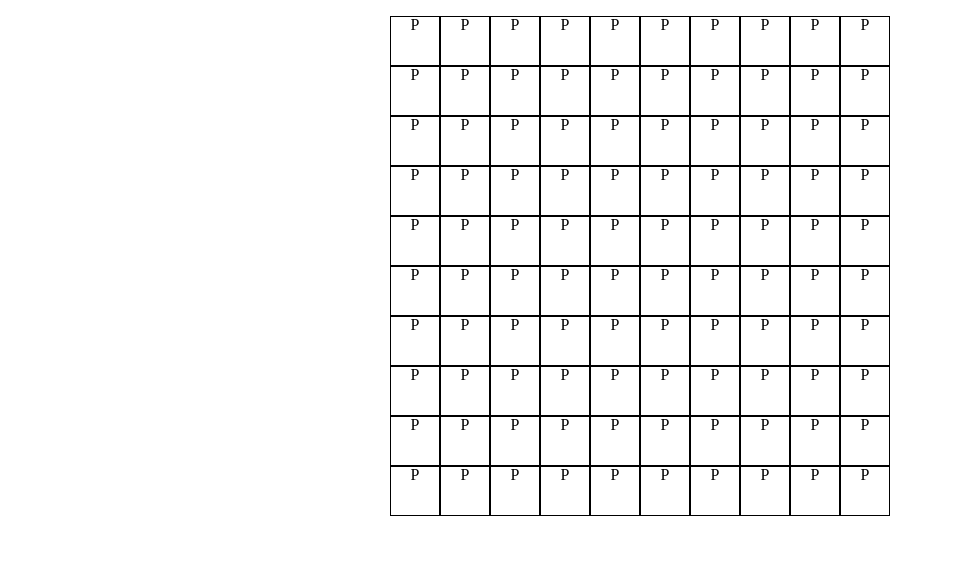
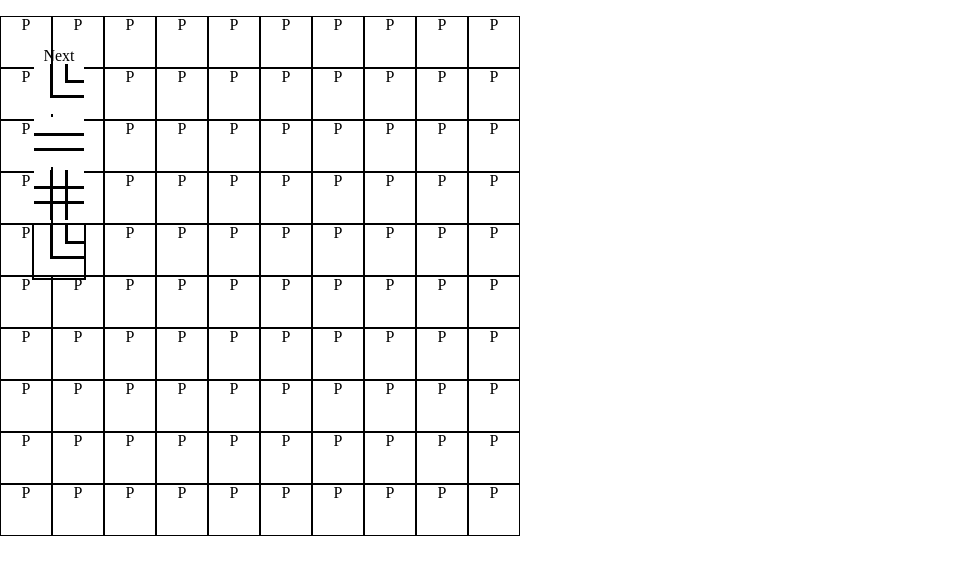
Before and after one commit to ntan1/pipe-dream, a plain HTML site: page index.html in a window 1280 px wide. Shown: the part 36-610 px from the top of the page, without its empty margins (0-953 px from the left). Drawn offline with nearby package versions, Linux system fonts and the light colour scheme.

Commit message:
Added piece click and working pile

```diff
--- a/assets/css/style.css
+++ b/assets/css/style.css
@@ -11,20 +11,34 @@ header {
     text-align: center;
 }
 
+.row {
+    overflow: auto;
+}
+
 .block {
     width: 50px;
     height: 50px;
     border: 1px solid black;
     display: inline-block;
-    /* padding: 0;
+    padding: 0;
     margin: 0;
-    float: left; */
-    box-sizing: border-box;
+    float: left;
+    /* box-sizing: border-box;
     -moz-box-sizing: border-box;
-    -webkit-box-sizing: border-box;
+    -webkit-box-sizing: border-box; */
     cursor: pointer;
 }
 
 .block:hover {
     background-color: rgb(0, 0, 0, 0.3);
 }
+
+#sidebar {
+    position: absolute;
+    padding: 2em;
+    left: 0;
+}
+
+.current {
+    border: 2px solid black;
+}
--- a/assets/js/game.js
+++ b/assets/js/game.js
@@ -1,3 +1,9 @@
+// To do: fix board
+// To do: start and end sections
+// To do: countdown
+// To do: water flow
+// To do: levels, score, difficulty ramp
+
 $(document).ready(function () {
 
     // game settings
@@ -21,31 +27,67 @@ $(document).ready(function () {
 
 
     // Pipe Object
-    function Pipe(type) {
+    function Pipe(name, type) {
+        this.name = name
         this.north = type.north;
         this.east = type.east;
         this.south = type.south;
         this.west = type.west;
     }
-    test = new Pipe(pieceTypes.topRight);
+    // test = new Pipe(pieceTypes.topRight);
     // console.log(test);
     createBoard();
     var pile = new Pile(VISIBLE_PIECES);
     console.log(pile.getPile());
+    updateBoardPile();
 
     // Pile Object
     function Pile(visible_pieces) {
         this.pile = [];
         var keys = Object.keys(pieceTypes);
+        this.generatePiece = function () {
+            var type = keys[Math.floor(Math.random() * keys.length)];
+            console.log(type);
+            var temp_pipe = new Pipe(type, pieceTypes[type]);
+            this.pile.unshift(temp_pipe);
+        }
+        this.getPile = function () {
+            return this.pile;
+        }
+        this.removePiece = function () {
+            this.pile.pop();
+        }
         for (var i = 0; i < visible_pieces; i++) {
             // generate random piece type
-            var type = keys[Math.floor(Math.random() * keys.length)];
-            console.log(type);
-            var temp_pipe = new Pipe(pieceTypes[type]);
-            this.pile.push(temp_pipe);
+            // var type = keys[Math.floor(Math.random() * keys.length)];
+            // console.log(type);
+            // var temp_pipe = new Pipe(type, pieceTypes[type]);
+            // this.pile.push(temp_pipe);
+            this.generatePiece();
         }
-        this.getPile = function() {
-            return this.pile;
+    }
+
+    $("#board").on("click", ".block", function () {
+        if ($(this).find("img").length == 0) {
+            $(this).html($(".current").find("img").clone());
+            pile.removePiece();
+            pile.generatePiece();
+            updateBoardPile();
+        }
+    });
+
+    // update pile in document
+    function updateBoardPile() {
+        $("#pile").html("");
+        for (var i = 0; i < pile.pile.length; i++) {
+            var piece = document.createElement("li");
+            if (i === pile.pile.length - 1) {
+                $(piece).attr({ id: "next" + i, class: pile.pile[i].name, class: "current" });
+            } else {
+                $(piece).attr({ id: "next" + i, class: pile.pile[i].name });
+            }
+            $(piece).html("<img src='assets/images/" + pile.pile[i].name + ".png'>");
+            $("#pile").append(piece);
         }
     }
 
--- a/index.html
+++ b/index.html
@@ -20,6 +20,7 @@
     <main id="game">
         <div id="board">
             <aside id="sidebar">
+                <h2>Next</h2>
                 <ul id="pile">
                 </ul>
             </aside>
```
Also changed, not shown: assets/images/bottomLeft.png (added), assets/images/bottomRight.png (added), assets/images/cross.png (added), assets/images/horizontal.png (added), assets/images/topLeft.png (added), assets/images/topRight.png (added), assets/images/vertical.png (added).
